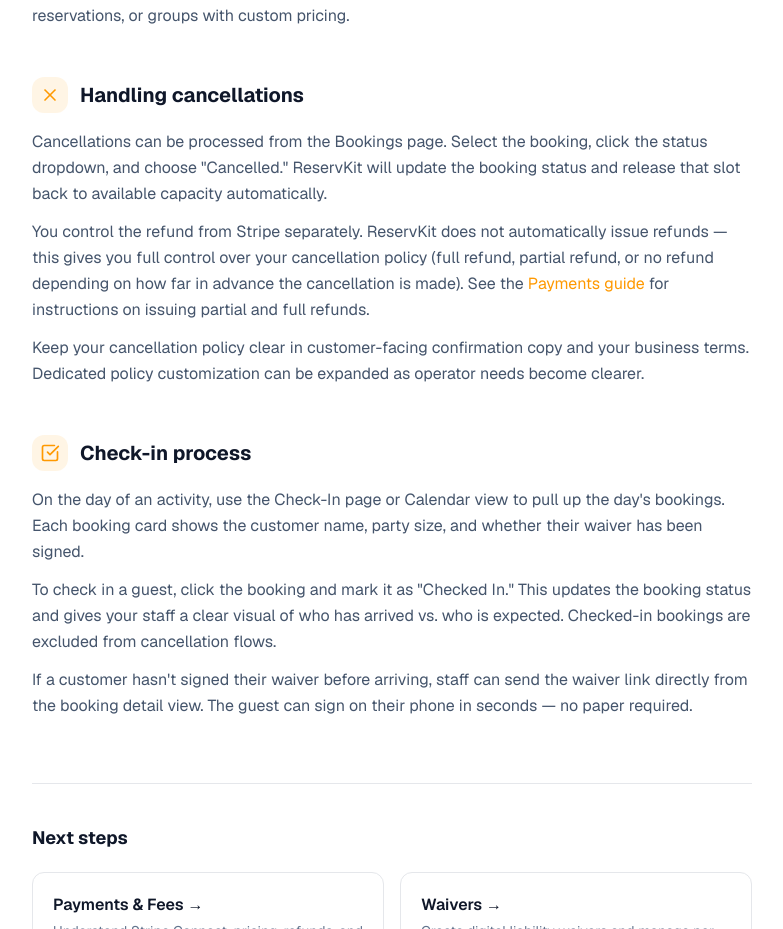
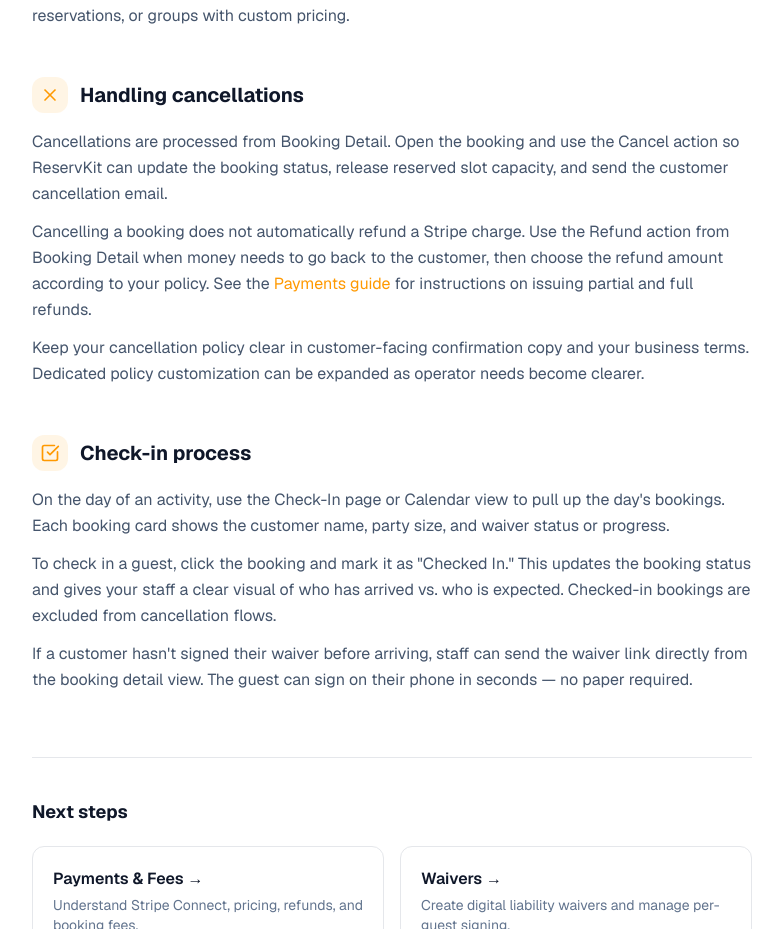
Before and after one commit to Cortana-Ops/reservkit-landing, a Next.js app: page /docs/bookings-availability in a window 1280 px wide. Shown: the part 1043-1972 px from the top of the page, without its empty margins (248-1031 px from the left). Built offline with nearby package versions, Linux system fonts and the light colour scheme.

Commit message:
Correct booking availability docs (#20)

```diff
--- a/app/docs/bookings-availability/page.tsx
+++ b/app/docs/bookings-availability/page.tsx
@@ -104,15 +104,14 @@ export default function BookingsAvailability() {
             </div>
             <div className="space-y-3 text-slate-600 leading-relaxed">
               <p>
-                Cancellations can be processed from the Bookings page. Select the booking, click the status dropdown, and
-                choose &quot;Cancelled.&quot; ReservKit will update the booking status and release that slot back to available
-                capacity automatically.
+                Cancellations are processed from Booking Detail. Open the booking and use the Cancel action so ReservKit can
+                update the booking status, release reserved slot capacity, and send the customer cancellation email.
               </p>
               <p>
-                You control the refund from Stripe separately. ReservKit does not automatically issue refunds — this gives you
-                full control over your cancellation policy (full refund, partial refund, or no refund depending on how far in
-                advance the cancellation is made). See the <Link href="/docs/payments" className="text-amber hover:underline">Payments guide</Link> for
-                instructions on issuing partial and full refunds.
+                Cancelling a booking does not automatically refund a Stripe charge. Use the Refund action from Booking Detail
+                when money needs to go back to the customer, then choose the refund amount according to your policy. See the{" "}
+                <Link href="/docs/payments" className="text-amber hover:underline">Payments guide</Link> for instructions on
+                issuing partial and full refunds.
               </p>
               <p>
                 Keep your cancellation policy clear in customer-facing confirmation copy and your business terms. Dedicated
@@ -132,7 +131,7 @@ export default function BookingsAvailability() {
             <div className="space-y-3 text-slate-600 leading-relaxed">
               <p>
                 On the day of an activity, use the Check-In page or Calendar view to pull up the day&apos;s bookings. Each booking
-                card shows the customer name, party size, and whether their waiver has been signed.
+                card shows the customer name, party size, and waiver status or progress.
               </p>
               <p>
                 To check in a guest, click the booking and mark it as &quot;Checked In.&quot; This updates the booking status and
--- a/scripts/check-content.mjs
+++ b/scripts/check-content.mjs
@@ -80,6 +80,8 @@ const forbidden = [
   "booking fee is not automatically returned",
   "within 5–10 business days",
   "subscription paid subscription charges",
+  "click the status dropdown",
+  "whether their waiver has been signed",
 ];
 
 const allowedByFile = {
```
